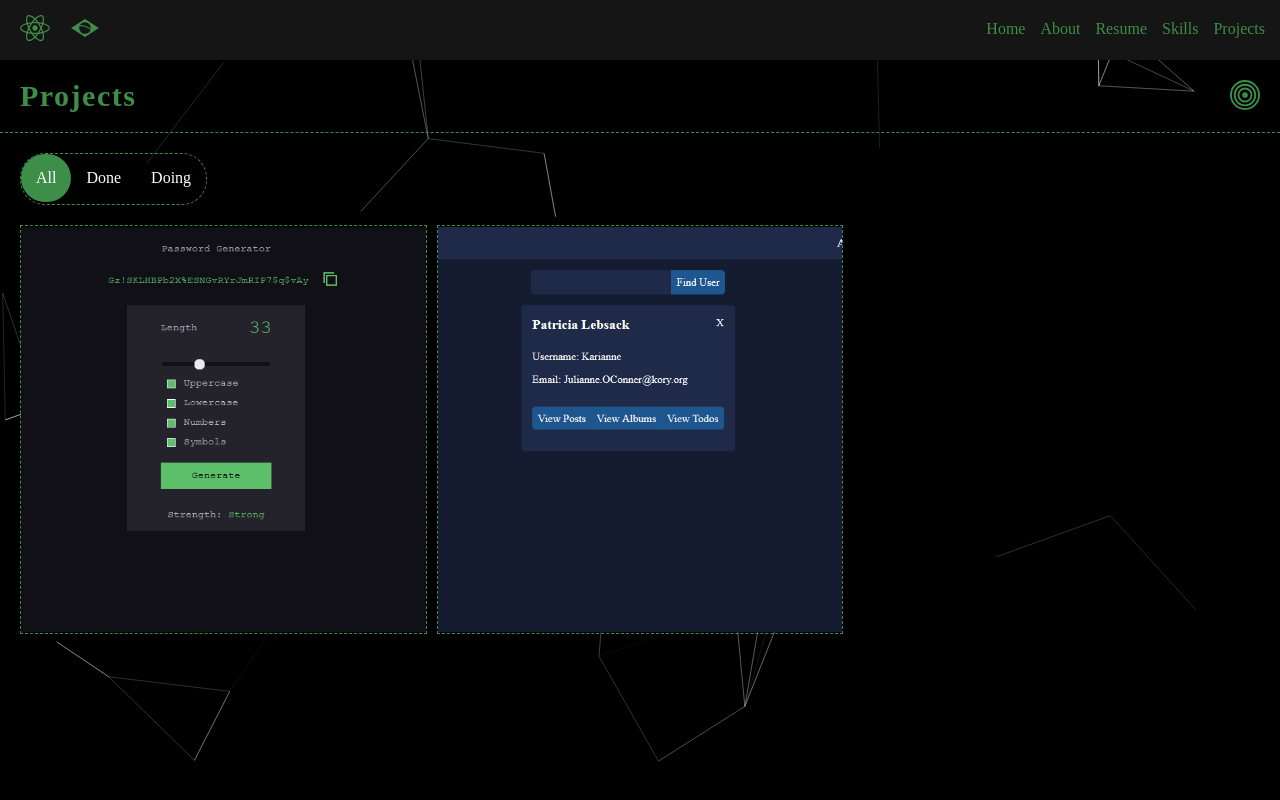
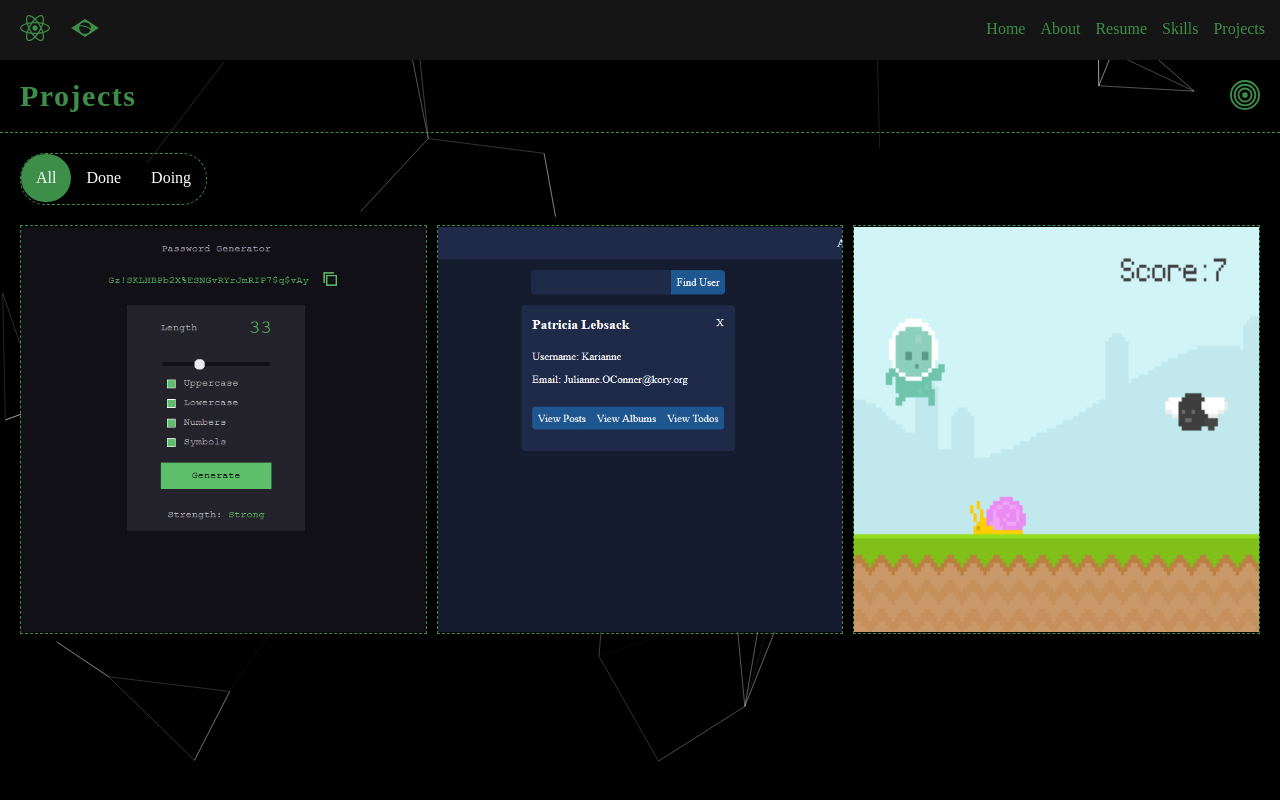
Before and after one commit to pedro-lauro451/projects-page, a React (Create React App) app: page /#/portfolio in a window 1280 px wide. Built offline with nearby package versions, Linux system fonts and the light colour scheme.

Commit message:
project added, project hover color

```diff
--- a/src/Containers/portfolio/index.jsx
+++ b/src/Containers/portfolio/index.jsx
@@ -1,5 +1,6 @@
 import imageOne from '../../images/pwd-generator.jpg';
 import imageTwo from '../../images/mockup.jpg';
+import imageThree from '../../images/runner.png';
 import PageHeaderContent from "../../Components/pageHeaderContent";
 import { BsBullseye } from 'react-icons/bs';
 import './styles.scss';
@@ -17,6 +18,12 @@ const portfolioData = [
         name: "Mockup",
         link: "https://pedro-lauro451.github.io/JSONPlaceholder-page/",
         image: imageTwo
+    },
+    {
+        id: 2,
+        name: "Pygame Runner",
+        link: "https://github.com/pedro-lauro451/pygame-runner",
+        image: imageThree
     }
 ];
 
--- a/src/Containers/portfolio/styles.scss
+++ b/src/Containers/portfolio/styles.scss
@@ -94,6 +94,10 @@
                         }
                     }
                 }
+                &__img-wrapper:hover
+                {
+                    border: 1px dashed var(--green-theme-hover-color);
+                }
             }
         }
     }
```
Also changed, not shown: src/images/runner.png (added).
